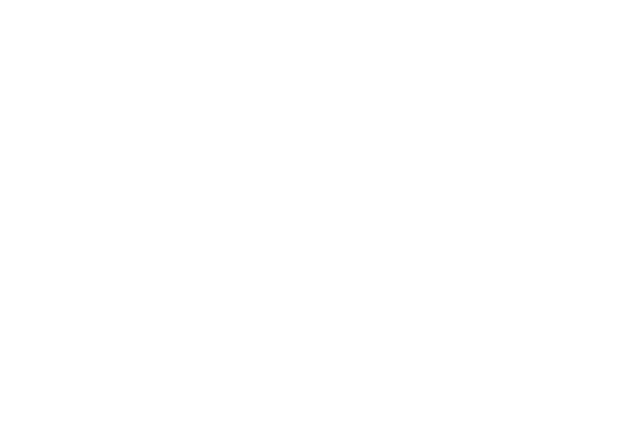
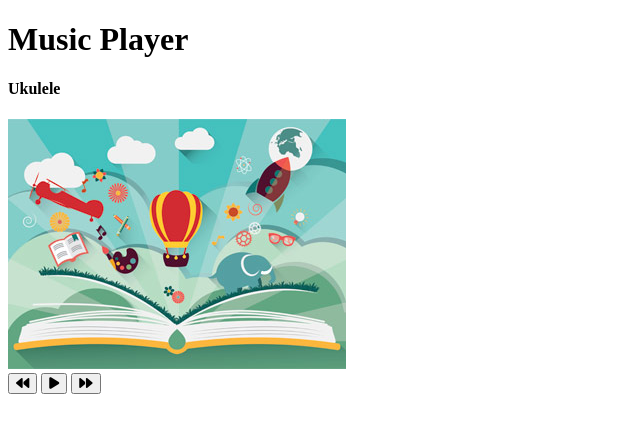
Before and after one commit to DeenaSmith/music_player_js, a plain HTML site: page index.html in a window 1280 px wide. Shown: the whole page, without its empty margins (0-640 px from the left). Drawn offline with Linux system fonts and the light colour scheme.

Commit message:
song buttons and dummy images added, displays in browser

```diff
--- a/index.html
+++ b/index.html
@@ -1,15 +1,47 @@
 <!DOCTYPE html>
 <html lang="en">
+
 <head>
     <meta charset="UTF-8">
     <meta http-equiv="X-UA-Compatible" content="IE=edge">
     <meta name="viewport" content="width=device-width, initial-scale=1.0">
-    <link rel="stylesheet" href="https://cdnjs.cloudflare.com/ajax/libs/font-awesome/6.1.2/css/all.min.css" integrity="sha512-1sCRPdkRXhBV2PBLUdRb4tMg1w2YPf37qatUFeS7zlBy7jJI8Lf4VHwWfZZfpXtYSLy85pkm9GaYVYMfw5BC1A==" crossorigin="anonymous" referrerpolicy="no-referrer" />
+    <link rel="stylesheet" href="https://cdnjs.cloudflare.com/ajax/libs/font-awesome/6.1.2/css/all.min.css"
+        integrity="sha512-1sCRPdkRXhBV2PBLUdRb4tMg1w2YPf37qatUFeS7zlBy7jJI8Lf4VHwWfZZfpXtYSLy85pkm9GaYVYMfw5BC1A=="
+        crossorigin="anonymous" referrerpolicy="no-referrer" />
     <link rel="stylesheet" href="style.css">
     <title>Music Player</title>
 </head>
+
 <body>
+    <h1>Music Player</h1>
+
+    <div class="'music-container">
+        <div class="music-info">
+            <h4 id="title">Ukulele</h4>
+            <div class="progress-container"></div>
+                <div class="progress"></div>
+        </div>
+
+        <audio src="music/ukulele.mp3"></audio>
+
+        <div class="img-container">
+            <img src="images/ukulele.jpg" alt="music-cover" id="cover"/>
+        </div>
+
+        <div class="navigation">
+            <button id="prev" class="action-btn">
+                <i class="fas fa-backward"></i>
+            </button>
+            <button id="play" class="action-btn-big">
+                <i class="fas fa-play"></i>
+            </button>
+            <button id="next" class="action-btn">
+                <i class="fas fa-forward"></i>
+            </button>
+        </div>
+    </div>
 
     <script src="script.js"></script>
 </body>
+
 </html>
```
Also changed, not shown: images/hey.jpg (added), images/summer.jpg (added), images/ukulele.jpg (added).
